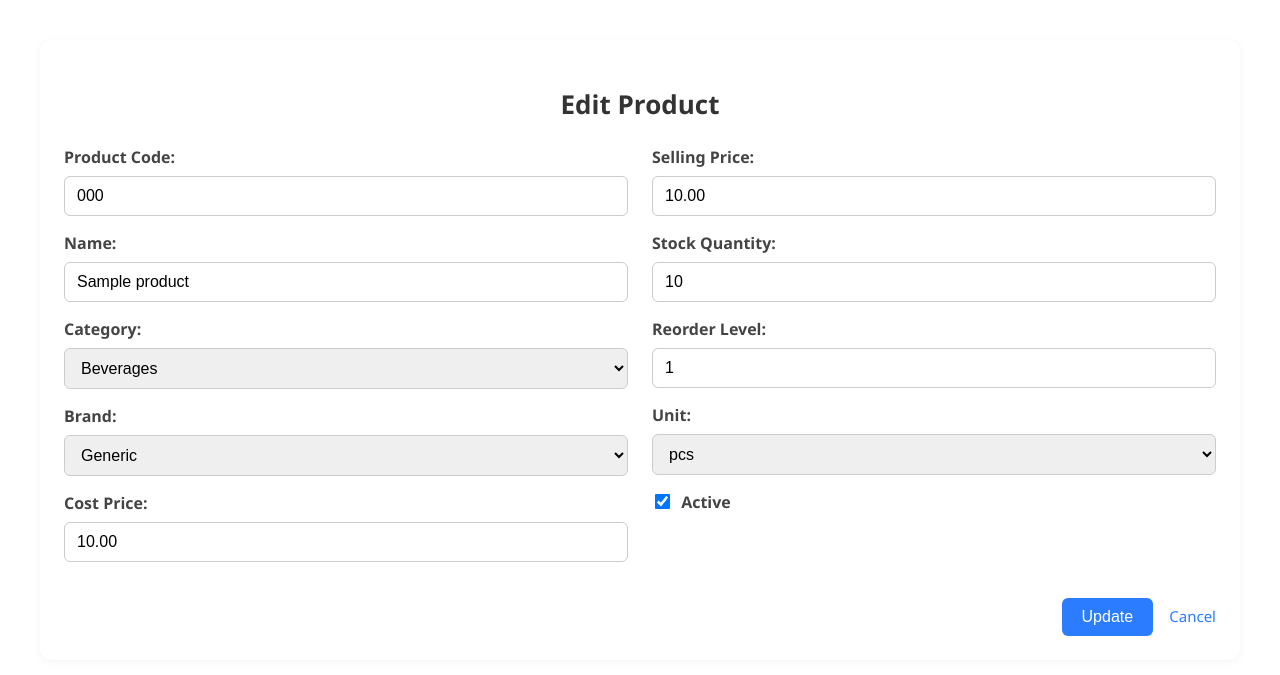
After one commit to PaduaMARLOU/POS, a PHP site: page /admin/products/edit_product.php?id=1 in a window 1280 px wide. The commit adds this page. Shown: the top 675 px of the page. Run offline with PHP 8.4, Linux system fonts and the light colour scheme; the visitor is signed in with stand-in values (Sample User, id 1); tables that the repository leaves empty hold one stand-in row (values such as "Sample post").

Commit message:
products unpolished

```diff
--- /dev/null
+++ b/admin/css/form.css
@@ -0,0 +1,165 @@
+/* General Form Styles */
+form {
+    background-color: #ffffff;
+    padding: 24px;
+    border-radius: 12px;
+    box-shadow: 0 2px 10px rgba(0, 0, 0, 0.05);
+    max-width: 1200px;
+    margin: 40px auto;
+    font-family: 'Segoe UI', Tahoma, Geneva, Verdana, sans-serif;
+    box-sizing: border-box;
+}
+
+/* Heading */
+form h2 {
+    text-align: center;
+    color: #333;
+    font-size: 26px;
+    margin-bottom: 24px;
+}
+
+/* Labels */
+form label {
+    display: block;
+    margin-bottom: 8px;
+    font-weight: 600;
+    color: #444;
+    font-size: 16px;
+}
+
+/* Inputs & selects */
+form input[type="text"],
+form input[type="number"],
+form input[type="email"],
+form select {
+    width: 100%;
+    padding: 10px 12px;
+    margin-bottom: 16px;
+    border: 1px solid #ccc;
+    border-radius: 6px;
+    font-size: 16px;
+    transition: border-color 0.3s;
+    box-sizing: border-box;
+}
+
+form input:focus,
+form select:focus {
+    border-color: #2b7cff;
+    outline: none;
+}
+
+/* Checkbox */
+form input[type="checkbox"] {
+    margin-right: 8px;
+    transform: scale(1.2);
+}
+
+/* Buttons */
+form button {
+    padding: 10px 20px;
+    background-color: #2b7cff;
+    color: white;
+    border: none;
+    border-radius: 6px;
+    font-size: 16px;
+    cursor: pointer;
+    transition: background-color 0.3s ease;
+}
+
+form button:hover {
+    background-color: #155edc;
+}
+
+form a {
+    display: inline-block;
+    margin-left: 12px;
+    font-size: 15px;
+    color: #2b7cff;
+    text-decoration: none;
+}
+
+form a:hover {
+    text-decoration: underline;
+}
+
+/* Success message */
+.success-message {
+    background-color: #d4edda;
+    color: #155724;
+    padding: 12px 16px;
+    border: 1px solid #c3e6cb;
+    border-radius: 6px;
+    margin-bottom: 20px;
+    text-align: center;
+}
+
+/* Grid layout */
+.form-grid {
+    display: flex;
+    flex-wrap: wrap;
+    gap: 24px;
+}
+
+.form-col {
+    flex: 1 1 48%;
+    box-sizing: border-box;
+}
+
+/* Footer */
+.form-footer {
+    margin-top: 20px;
+    text-align: right;
+}
+
+/* Tablet: keep two-column */
+@media screen and (max-width: 768px) {
+    form {
+        padding: 20px;
+        margin: 20px 16px;
+    }
+
+    form h2 {
+        font-size: 24px;
+    }
+
+    .form-footer {
+        text-align: center;
+    }
+}
+
+/* Mobile: stack columns vertically */
+@media screen and (max-width: 480px) {
+    form {
+        padding: 16px;
+        margin: 16px 8px;
+        border-radius: 8px;
+    }
+
+    form h2 {
+        font-size: 22px;
+    }
+
+    .form-grid {
+        flex-direction: column;
+        gap: 16px;
+    }
+
+    .form-col {
+        flex: 1 1 100%;
+        width: 100%;
+    }
+
+    .form-footer {
+        display: flex;
+        flex-direction: column;
+        gap: 10px;
+        text-align: center;
+    }
+
+    form button,
+    form a {
+        width: 100%;
+        margin: 0;
+        text-align: center;
+    }
+}
--- /dev/null
+++ b/admin/products/edit_product.php
@@ -0,0 +1,131 @@
+<?php
+require_once '../../db.php';
+
+if (!isset($_GET['id'])) {
+    header("Location: products.php");
+    exit;
+}
+
+$id = $_GET['id'];
+$stmt = $pdo->prepare("SELECT * FROM products WHERE id = ?");
+$stmt->execute([$id]);
+$product = $stmt->fetch();
+
+if (!$product) {
+    echo "Product not found.";
+    exit;
+}
+
+// Handle update submission
+if ($_SERVER['REQUEST_METHOD'] === 'POST') {
+    $stmt = $pdo->prepare("UPDATE products SET
+        product_code = ?, name = ?, category = ?, brand = ?,
+        cost_price = ?, selling_price = ?, quantity_in_stock = ?,
+        reorder_level = ?, unit = ?, is_active = ?
+        WHERE id = ?");
+
+    $stmt->execute([
+        $_POST['product_code'],
+        $_POST['name'],
+        $_POST['category'],
+        $_POST['brand'],
+        $_POST['cost_price'],
+        $_POST['selling_price'],
+        $_POST['quantity_in_stock'],
+        $_POST['reorder_level'],
+        $_POST['unit'],
+        isset($_POST['is_active']) ? 1 : 0,
+        $id
+    ]);
+
+    header("Location: ../products.php");
+    exit;
+}
+
+// Helper to fetch enum values from a table column
+function getEnumValues($pdo, $table, $column) {
+    $query = "SHOW COLUMNS FROM `$table` WHERE Field = ?";
+    $stmt = $pdo->prepare($query);
+    $stmt->execute([$column]);
+    $row = $stmt->fetch(PDO::FETCH_ASSOC);
+
+    if (!$row || stripos($row['Type'], 'enum') === false) return [];
+
+    preg_match("/^enum\((.*)\)$/", $row['Type'], $matches);
+    $enum = str_getcsv($matches[1], ',', "'");
+    return $enum;
+}
+
+// Fetch enum options
+$categories = getEnumValues($pdo, 'products', 'category');
+$brands     = getEnumValues($pdo, 'products', 'brand');
+$units      = getEnumValues($pdo, 'products', 'unit');
+?>
+
+<!DOCTYPE html>
+<html>
+<head>
+    <title>Edit Product</title>
+    <link rel="stylesheet" href="../css/form.css">
+</head>
+<body>
+
+    <form method="POST">
+        <h2>Edit Product</h2>
+        <div class="form-grid">
+            <div class="form-col">
+                <label>Product Code:</label>
+                <input type="text" name="product_code" value="<?= htmlspecialchars($product['product_code']) ?>" required>
+
+                <label>Name:</label>
+                <input type="text" name="name" value="<?= htmlspecialchars($product['name']) ?>" required>
+
+                <label>Category:</label>
+                <select name="category" required>
+                    <?php foreach ($categories as $c): ?>
+                        <option value="<?= $c ?>" <?= $product['category'] === $c ? 'selected' : '' ?>><?= $c ?></option>
+                    <?php endforeach; ?>
+                </select>
+
+                <label>Brand:</label>
+                <select name="brand" required>
+                    <?php foreach ($brands as $b): ?>
+                        <option value="<?= $b ?>" <?= $product['brand'] === $b ? 'selected' : '' ?>><?= $b ?></option>
+                    <?php endforeach; ?>
+                </select>
+
+                <label>Cost Price:</label>
+                <input type="number" step="0.01" name="cost_price" value="<?= $product['cost_price'] ?>">
+            </div>
+
+            <div class="form-col">
+                <label>Selling Price:</label>
+                <input type="number" step="0.01" name="selling_price" value="<?= $product['selling_price'] ?>" required>
+
+                <label>Stock Quantity:</label>
+                <input type="number" name="quantity_in_stock" value="<?= $product['quantity_in_stock'] ?>">
+
+                <label>Reorder Level:</label>
+                <input type="number" name="reorder_level" value="<?= $product['reorder_level'] ?>">
+
+                <label>Unit:</label>
+                <select name="unit" required>
+                    <?php foreach ($units as $u): ?>
+                        <option value="<?= $u ?>" <?= $product['unit'] === $u ? 'selected' : '' ?>><?= $u ?></option>
+                    <?php endforeach; ?>
+                </select>
+
+                <label>
+                    <input type="checkbox" name="is_active" <?= $product['is_active'] ? 'checked' : '' ?>> Active
+                </label>
+            </div>
+        </div>
+
+        <div class="form-footer">
+            <button type="submit">Update</button>
+            <a href="../products.php">Cancel</a>
+        </div>
+    </form>
+
+</body>
+</html>
```
Also changed, not shown: admin/products.php (+105 -4 lines), admin/products/add_product.php (added, +92 -0 lines), admin/products/delete_product.php (added, +16 -0 lines), database/pos_db.sql (+33 -0 lines).
